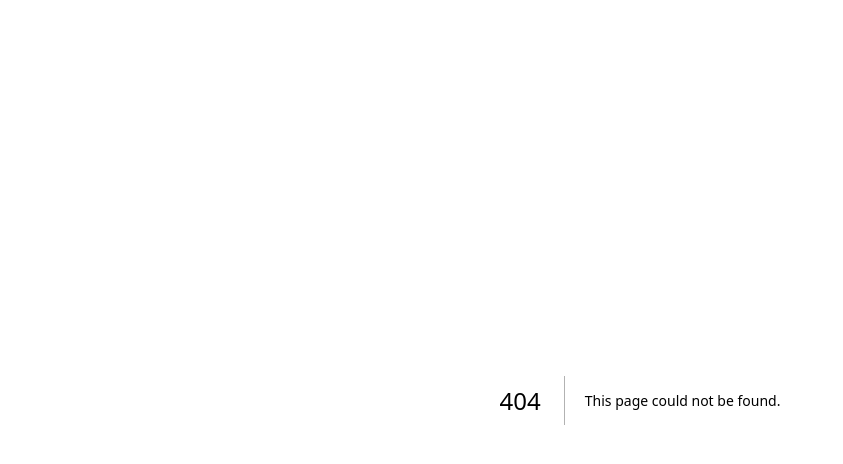
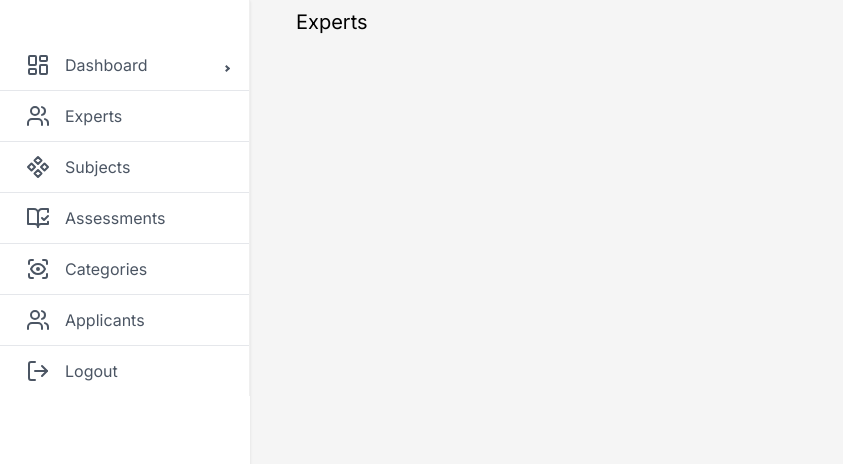
Before and after one commit to Bilalets/etss, a Next.js app: page /superadmin/experts in a window 1280 px wide. Before the commit this address had no page. Shown: the top 464 px of the page, without its empty margins (0-843 px from the left). Built offline with nearby package versions, Linux system fonts and the light colour scheme.

Commit message:
changes made done

```diff
--- a/app/superadmin/components/super_admin_nav.tsx
+++ b/app/superadmin/components/super_admin_nav.tsx
@@ -2,13 +2,13 @@
 import {
   BarChart3,
   Component,
-  FolderGit2,
-  GraduationCap,
+  CircleUser,
   Info,
   LayoutDashboard,
   LogOutIcon,
-  Network,
+  BookOpenCheck,
   Users,
+  ScanEye,
 } from 'lucide-react';
 import Link from 'next/link';
 import {
@@ -33,7 +33,7 @@ const SuperAdminNavbar = () => {
           <SubMenu
             icon={<LayoutDashboard />}
             label="Dashboard"
-            defaultOpen={true}
+            defaultOpen={false}
           >
             <hr />
             <MenuItem
@@ -55,26 +55,40 @@ const SuperAdminNavbar = () => {
           <hr />
           <MenuItem
             icon={<Users />}
-            component={<Link href="/superadmin/principals" />}
+            component={<Link href="/superadmin/experts" />}
           >
-            Principals
+            Experts
           </MenuItem>
           <hr />
           <MenuItem
             icon={<Component />}
-            component={<Link href="/superadmin/branches" />}
+            component={<Link href="/superadmin/subjects" />}
           >
-            Branches
+            Subjects
           </MenuItem>
           <hr />
-          <SubMenu icon={<FolderGit2 />} label="Reports">
-            <hr />
-            <MenuItem icon={<Network />}>Branches</MenuItem>
-            <hr />
-            <MenuItem icon={<GraduationCap />}>Students</MenuItem>
-            <hr />
-          </SubMenu>
+          <MenuItem
+            icon={<BookOpenCheck />}
+            component={<Link href="/superadmin/subjects" />}
+          >
+            Assessments
+          </MenuItem>
           <hr />
+          <MenuItem
+            icon={<ScanEye />}
+            component={<Link href="/superadmin/assessments" />}
+          >
+            Categories
+          </MenuItem>
+          <hr />
+          <MenuItem
+            icon={<Users />}
+            component={<Link href="/superadmin/categories" />}
+          >
+            Applicants
+          </MenuItem>
+          <hr />
+
           <MenuItem icon={<LogOutIcon />} component={<Link href="/" />}>
             Logout
           </MenuItem>
--- /dev/null
+++ b/app/superadmin/experts/page.tsx
@@ -0,0 +1,13 @@
+import React from 'react';
+import GeneralHeader from '../components/general_header';
+
+const Experts = () => {
+  return (
+    <>
+      <GeneralHeader myTitle="Experts" />
+      <div className="p-5 my-5"></div>
+    </>
+  );
+};
+
+export default Experts;
--- a/app/superadmin/layout.tsx
+++ b/app/superadmin/layout.tsx
@@ -15,10 +15,8 @@ const RootLayout: React.FC<RootLayoutProps> = ({ children }) => {
     </div>
   );
 };
-
 export const metadata: Metadata = {
   title: 'Super Admin',
   description: 'Generated by create next app',
 };
-
 export default RootLayout;
--- a/app/superadmin/principals/page.tsx
+++ /dev/null
@@ -1,13 +0,0 @@
-import React from 'react';
-import GeneralHeader from '../components/general_header';
-
-const PrincipalHome = () => {
-  return (
-    <>
-      <GeneralHeader myTitle="Principal Section" />
-      <div className="p-5 my-5">Principal Section</div>
-    </>
-  );
-};
-
-export default PrincipalHome;
```
